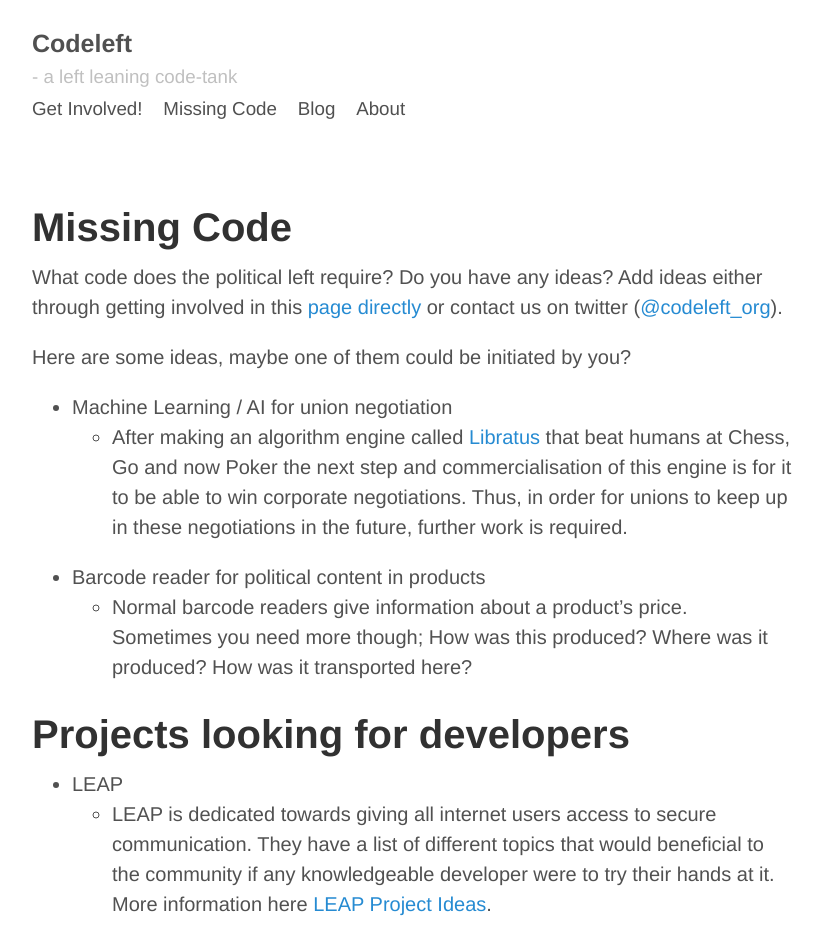
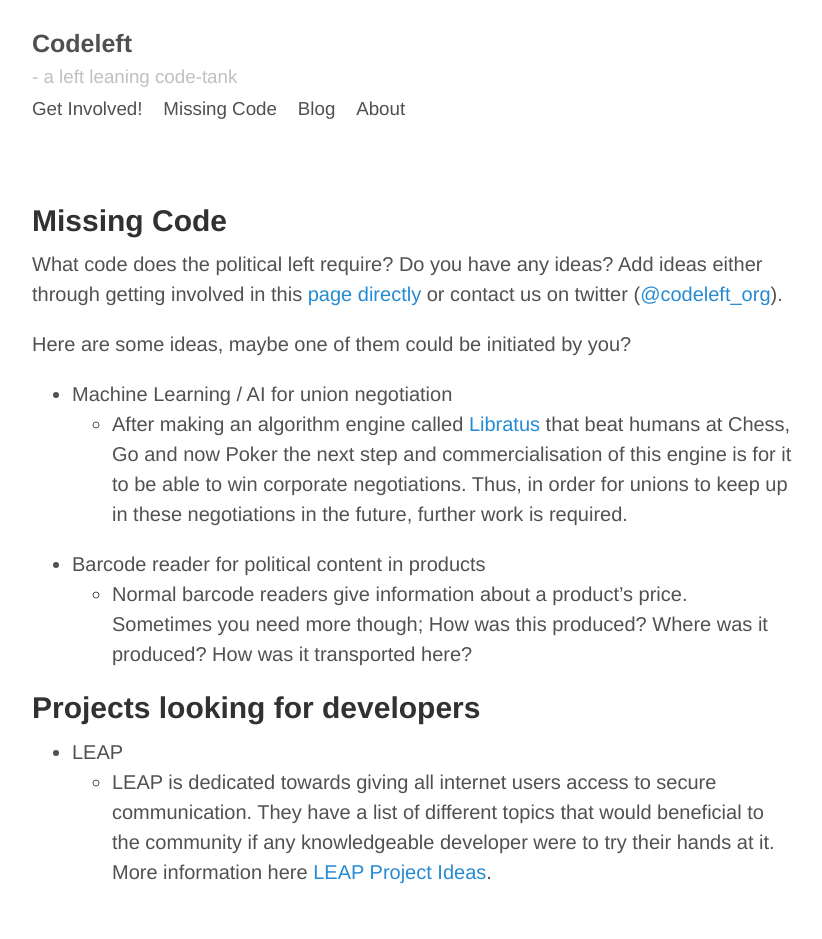
Before and after one commit to johhoi/codeleft, a Jekyll site: the page built from missing_code.md, in a window 1280 px wide. Shown: the whole page, without its empty margins (228-1050 px from the left). Built offline with Jekyll 4.4.1, drawn with Linux system fonts in a browser that asks for light colours; after the commit the page ends 907 px from its top, so only the background shows below that.

```diff
--- a/missing_code.md
+++ b/missing_code.md
@@ -3,7 +3,7 @@ layout: default
 title: Missing code
 ---
 
-# Missing Code
+## Missing Code
 What code does the political left require? Do you have any ideas? Add ideas either through getting involved in this [page directly](https://github.com/johhoi/codeleft/) or contact us on twitter ([@codeleft_org](https://twitter.com/Codeleft_org)).
 
 Here are some ideas, maybe one of them could be initiated by you?
@@ -14,6 +14,6 @@ Here are some ideas, maybe one of them could be initiated by you?
 * Barcode reader for political content in products
     - Normal barcode readers give information about a product's price. Sometimes you need more though; How was this produced? Where was it produced? How was it transported here?
 
-# Projects looking for developers
+## Projects looking for developers
 * LEAP
     - LEAP is dedicated towards giving all internet users access to secure communication. They have a list of different topics that would beneficial to the community if any knowledgeable developer were to try their hands at it. More information here [LEAP Project Ideas](https://leap.se/en/docs/get-involved/project-ideas).
```
